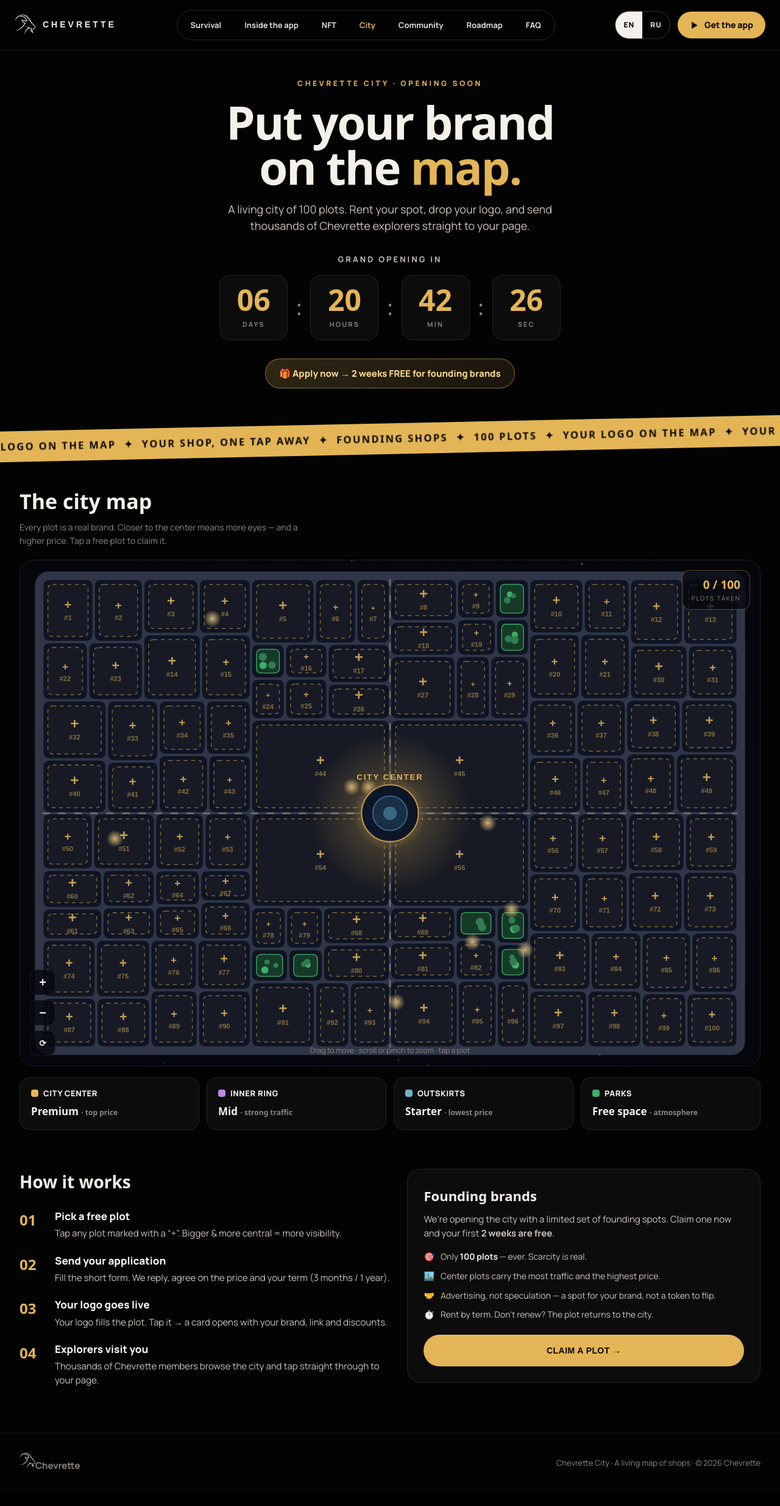
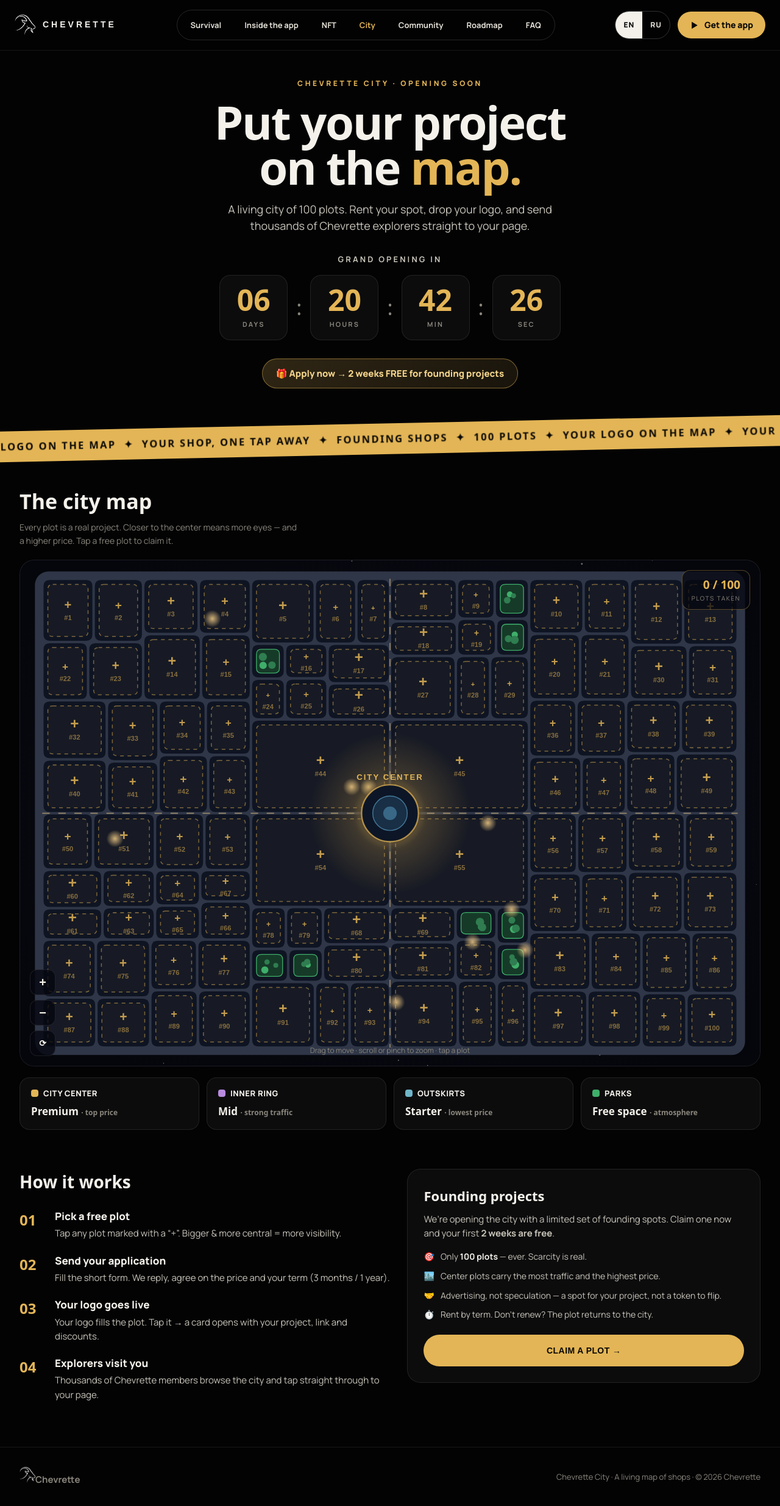
Before and after one commit to Robert0029/chevrette-site, a plain HTML site: page city.html in a window 1280 px wide. Shown: the whole page at 61% size. Before the commit the page ends 2447 px from the top, so only its background shows below. Drawn offline with Linux system fonts and the light colour scheme; no server answers; a web font is replaced by a local one.

Commit message:
City: use "project" instead of "brand" (EN + RU)
Co-Authored-By: Claude Opus 4.8 <noreply@anthropic.com>
Claude-Session: https://claude.ai/code/session_01HXSqRj2wPncK4oBbt45T39

```diff
--- a/city.html
+++ b/city.html
@@ -3,8 +3,8 @@
 <head>
 <meta charset="utf-8">
 <meta name="viewport" content="width=device-width, initial-scale=1, maximum-scale=1, user-scalable=no">
-<title>Chevrette City — put your brand on the map</title>
-<meta name="description" content="Chevrette City — rent a plot on the Chevrette map and showcase your brand to our community. Only 100 plots.">
+<title>Chevrette City — put your project on the map</title>
+<meta name="description" content="Chevrette City — rent a plot on the Chevrette map and showcase your project to our community. Only 100 plots.">
 <meta property="og:title" content="Chevrette City">
 <meta property="og:description" content="A living map of shops. Rent a plot, put your logo on the map, and send thousands of explorers straight to your page.">
 <meta property="og:url" content="https://chevrette.shop/city.html">
@@ -207,7 +207,7 @@ Get the app
 <!-- HERO -->
 <div class="hero wrap">
   <div class="eyebrow">Chevrette City · Opening soon</div>
-  <h1>Put your brand<br>on the <span class="gold">map.</span></h1>
+  <h1>Put your project<br>on the <span class="gold">map.</span></h1>
   <p>A living city of 100 plots. Rent your spot, drop your logo, and send thousands of Chevrette explorers straight to your page.</p>
   <div class="opening">Grand opening in</div>
   <div class="count" id="count">
@@ -219,7 +219,7 @@ Get the app
     <div class="csep">:</div>
     <div class="cbox"><div class="n" id="cd-s">—</div><div class="l">Sec</div></div>
   </div>
-  <div class="founding">🎁 Apply now → 2 weeks FREE for founding brands</div>
+  <div class="founding">🎁 Apply now → 2 weeks FREE for founding projects</div>
 </div>
 
 <!-- TICKER -->
@@ -228,7 +228,7 @@ Get the app
 <!-- MAP -->
 <div class="sec wrap">
   <h2>The city map</h2>
-  <div class="lead">Every plot is a real brand. Closer to the center means more eyes — and a higher price. Tap a free plot to claim it.</div>
+  <div class="lead">Every plot is a real project. Closer to the center means more eyes — and a higher price. Tap a free plot to claim it.</div>
   <div class="mapwrap" id="mapwrap">
     <div class="mapcount"><div class="b"><span id="takenN">0</span> / 100</div><div class="l">plots taken</div></div>
     <div class="zoom">
@@ -253,16 +253,16 @@ Get the app
     <h2>How it works</h2>
     <div class="st"><div class="num">01</div><div><h3>Pick a free plot</h3><p>Tap any plot marked with a “+”. Bigger &amp; more central = more visibility.</p></div></div>
     <div class="st"><div class="num">02</div><div><h3>Send your application</h3><p>Fill the short form. We reply, agree on the price and your term (3 months / 1 year).</p></div></div>
-    <div class="st"><div class="num">03</div><div><h3>Your logo goes live</h3><p>Your logo fills the plot. Tap it → a card opens with your brand, link and discounts.</p></div></div>
+    <div class="st"><div class="num">03</div><div><h3>Your logo goes live</h3><p>Your logo fills the plot. Tap it → a card opens with your project, link and discounts.</p></div></div>
     <div class="st"><div class="num">04</div><div><h3>Explorers visit you</h3><p>Thousands of Chevrette members browse the city and tap straight through to your page.</p></div></div>
   </div>
   <div class="infocard glass">
-    <h3>Founding brands</h3>
+    <h3>Founding projects</h3>
     <p>We’re opening the city with a limited set of founding spots. Claim one now and your first <b>2 weeks are free</b>.</p>
     <div class="pts">
       <div class="pt">🎯 <span>Only <b>100 plots</b> — ever. Scarcity is real.</span></div>
       <div class="pt">🏙️ <span>Center plots carry the most traffic and the highest price.</span></div>
-      <div class="pt">🤝 <span>Advertising, not speculation — a spot for your brand, not a token to flip.</span></div>
+      <div class="pt">🤝 <span>Advertising, not speculation — a spot for your project, not a token to flip.</span></div>
       <div class="pt">⏱️ <span>Rent by term. Don’t renew? The plot returns to the city.</span></div>
     </div>
     <div class="cta"><button class="btn-gold" id="openFormTop">Claim a plot →</button></div>
@@ -288,10 +288,10 @@ Get the app
   <div class="sheet">
     <button class="x" id="modalX">×</button>
     <h3>Claim a plot</h3>
-    <div class="sub">Founding brands who apply now get 2 weeks free.</div>
+    <div class="sub">Founding projects who apply now get 2 weeks free.</div>
     <form id="cityForm" autocomplete="off">
       <div class="field"><label>Plot</label><input id="f-plot" name="plot" readonly></div>
-      <div class="field"><label>Brand name *</label><input name="shop" maxlength="100" placeholder="Your brand" required></div>
+      <div class="field"><label>Project name *</label><input name="shop" maxlength="100" placeholder="Your project" required></div>
       <div class="field"><label>Website / link</label><input name="website" maxlength="300" placeholder="https://…"></div>
       <div class="field"><label>Category</label>
         <select name="category">
@@ -301,7 +301,7 @@ Get the app
         </select>
       </div>
       <div class="field"><label>Your contact (Telegram / email) *</label><input name="contact" maxlength="120" placeholder="@telegram or email" required></div>
-      <div class="field"><label>Message</label><textarea name="message" maxlength="2000" placeholder="Tell us about your brand or project…"></textarea></div>
+      <div class="field"><label>Message</label><textarea name="message" maxlength="2000" placeholder="Tell us about your project…"></textarea></div>
       <input class="hp" name="hp" tabindex="-1" autocomplete="off" aria-hidden="true">
       <label class="consent"><input type="checkbox" id="f-consent"><span>I agree my details are used to contact me about this plot.</span></label>
       <button type="submit" class="btn-gold submit">Send application →</button>
```
Also changed, not shown: ru/city.html (+11 -11 lines).
